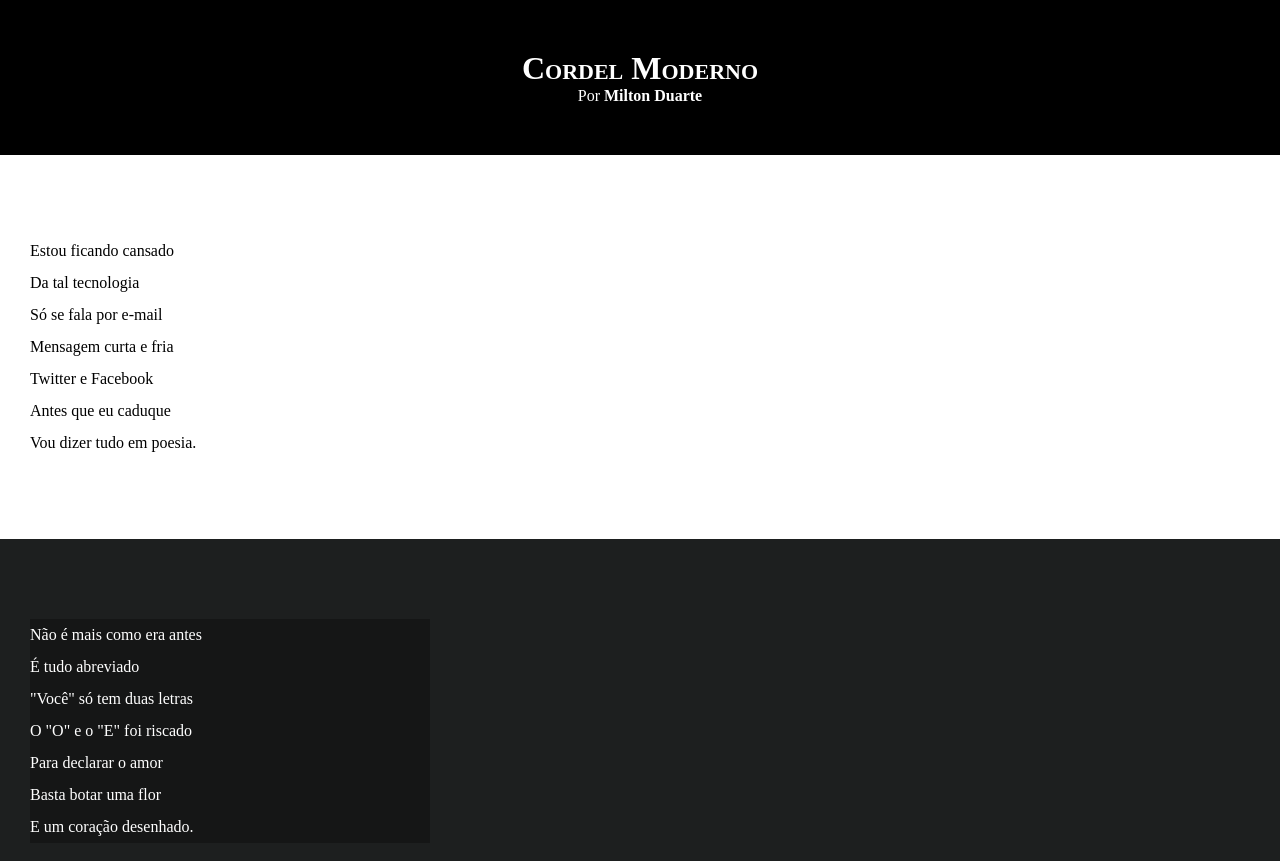
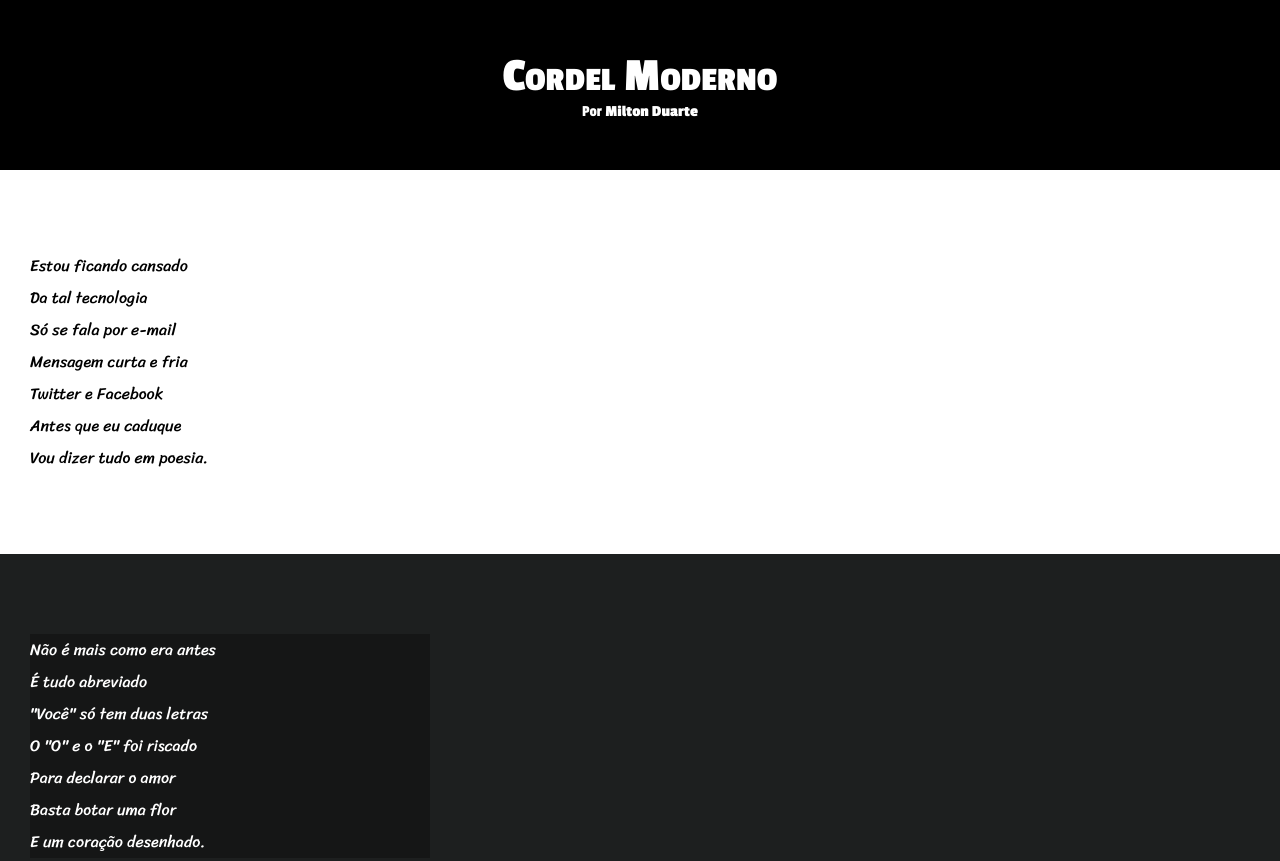
Before and after one commit to santos-dev011/html-css, a plain HTML site: page desafios/desafio012/index.html in a window 1280 px wide. Shown: the top 861 px of the page. Drawn offline with Linux system fonts and the light colour scheme.

Commit message:
algumas alteraç;oes no css

```diff
--- a/desafios/desafio012/estilo/style.css
+++ b/desafios/desafio012/estilo/style.css
@@ -1,22 +1,37 @@
 @charset "UTF-8";
+
+@import url('https://fonts.googleapis.com/css2?family=Passion+One:wght@400;700;900&family=Sriracha&display=swap');
+
+:root{
+    --fonte1: Verdana, Geneva, Tahoma, sans-serif;
+    --fonte2: 'Passion One', sans-serif;
+    --fonte3: "Sriracha", cursive;
+}
+
+
+
 
 *{
     margin: 0;
     padding: 0;
+    font-size: 1em;
 }
 
 html, body{
     min-height: 100vh;
     background-color: darkgray;
+    font-family: var(--fonte1);
 }
 header{
     text-align: center;
     color: white;
     background-color: black;
+    font-family: var(--fonte2);
 }
 header > h1{
     padding-top: 50px;
     font-variant: small-caps;
+    font-size: 3em;
 }
 header > p {
     padding-bottom: 50px;
@@ -34,6 +49,8 @@ section{
     padding-bottom: 10vh;
     line-height: 2em;
     padding-left: 30px;
+    font-family: var(--fonte3);
+
 }
 section.normal{
     background-color: white;
```
